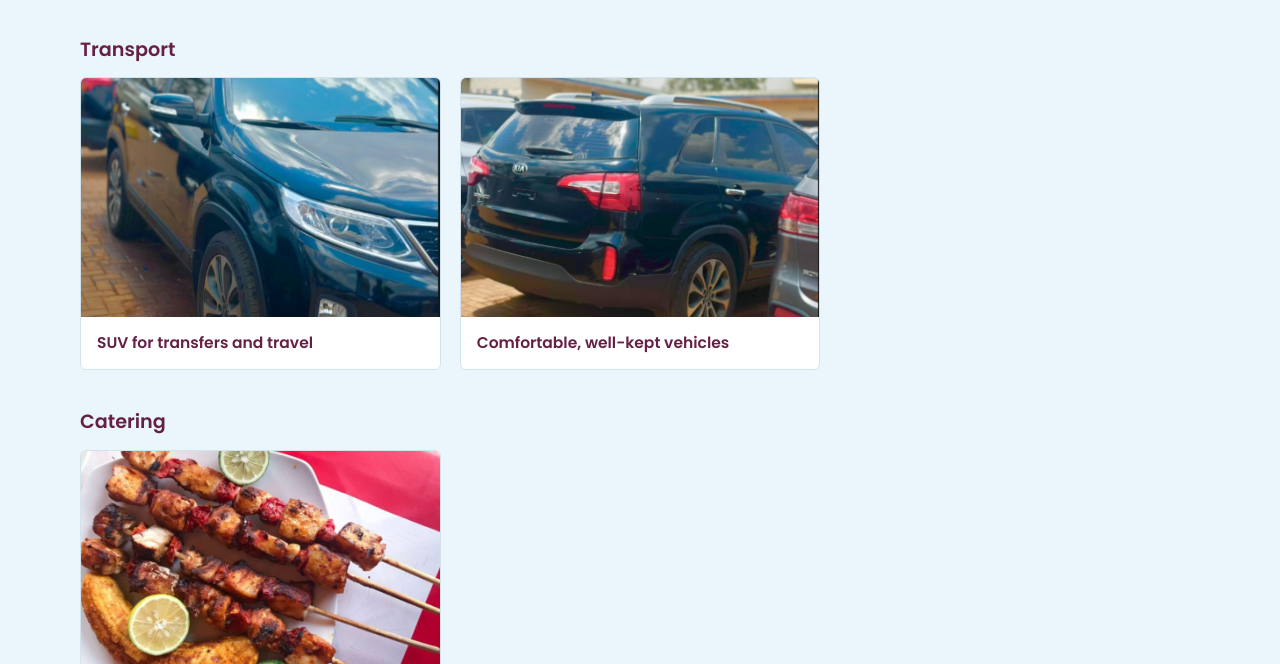
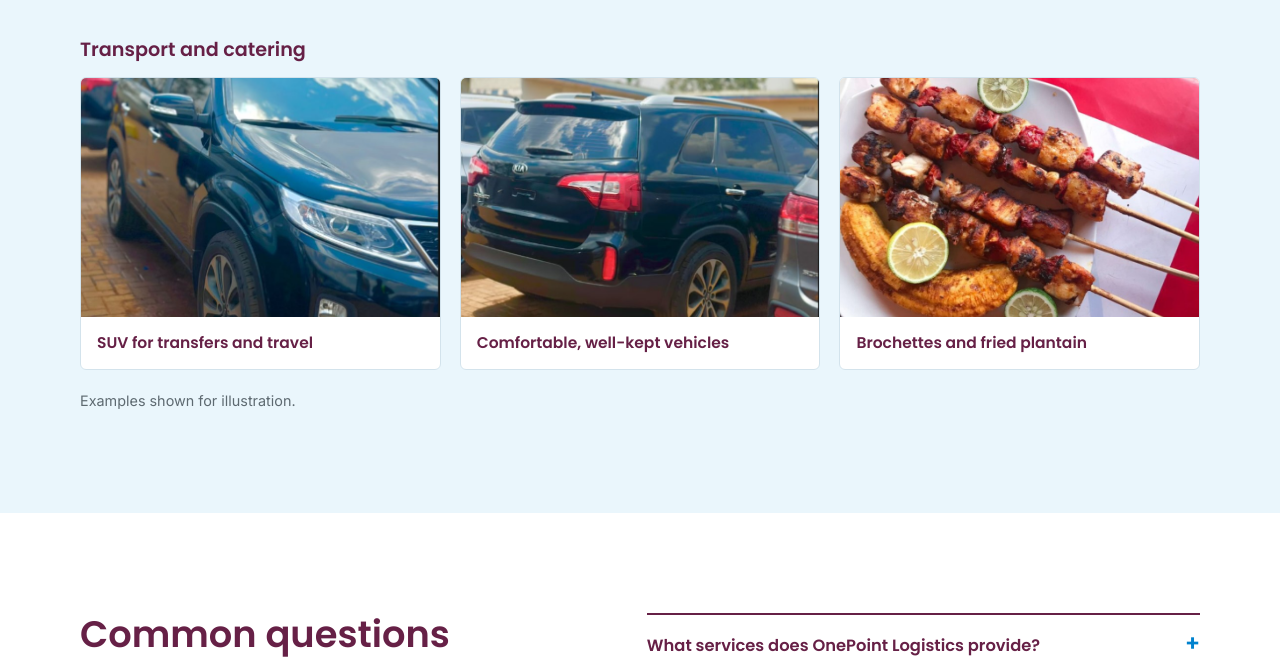
Before and after one commit to theoneste2060/onepoint-site, a plain HTML site: page index.html in a window 1280 px wide. Shown: the part 4418-5082 px from the top of the page. Drawn offline with Linux system fonts and the light colour scheme.

Commit message:
merged two rows

```diff
--- a/index.html
+++ b/index.html
@@ -31,7 +31,7 @@
 <link rel="preconnect" href="https://fonts.googleapis.com">
 <link rel="preconnect" href="https://fonts.gstatic.com" crossorigin>
 <link href="https://fonts.googleapis.com/css2?family=Inter:wght@400;500;600&family=Poppins:wght@500;600;700&display=swap" rel="stylesheet">
-<link rel="stylesheet" href="styles.min.css?v=15">
+<link rel="stylesheet" href="styles.min.css?v=16">
 </head>
 <body>
 
@@ -275,7 +275,7 @@
         </button>
       </li>
     </ul>
-    <h3 class="gallery-sub">Transport</h3>
+    <h3 class="gallery-sub">Transport and catering</h3>
     <ul class="gallery gallery-transport">
       <li>
         <button type="button" class="shot" data-full="assets/img/transport-suv-front.jpg" data-caption="Transport: SUV for transfers and travel">
@@ -289,9 +289,6 @@
           <span>Comfortable, well-kept vehicles</span>
         </button>
       </li>
-    </ul>
-    <h3 class="gallery-sub">Catering</h3>
-    <ul class="gallery gallery-catering">
       <li>
         <button type="button" class="shot" data-full="assets/img/catering-brochettes-plantain.jpg" data-caption="Catering: grilled brochettes with fried plantain">
           <img src="assets/img/catering-brochettes-plantain.jpg" alt="Plate of grilled brochettes on skewers with fried plantain and lime halves" loading="lazy" width="817" height="620" style="object-position:50% 50%">
```
